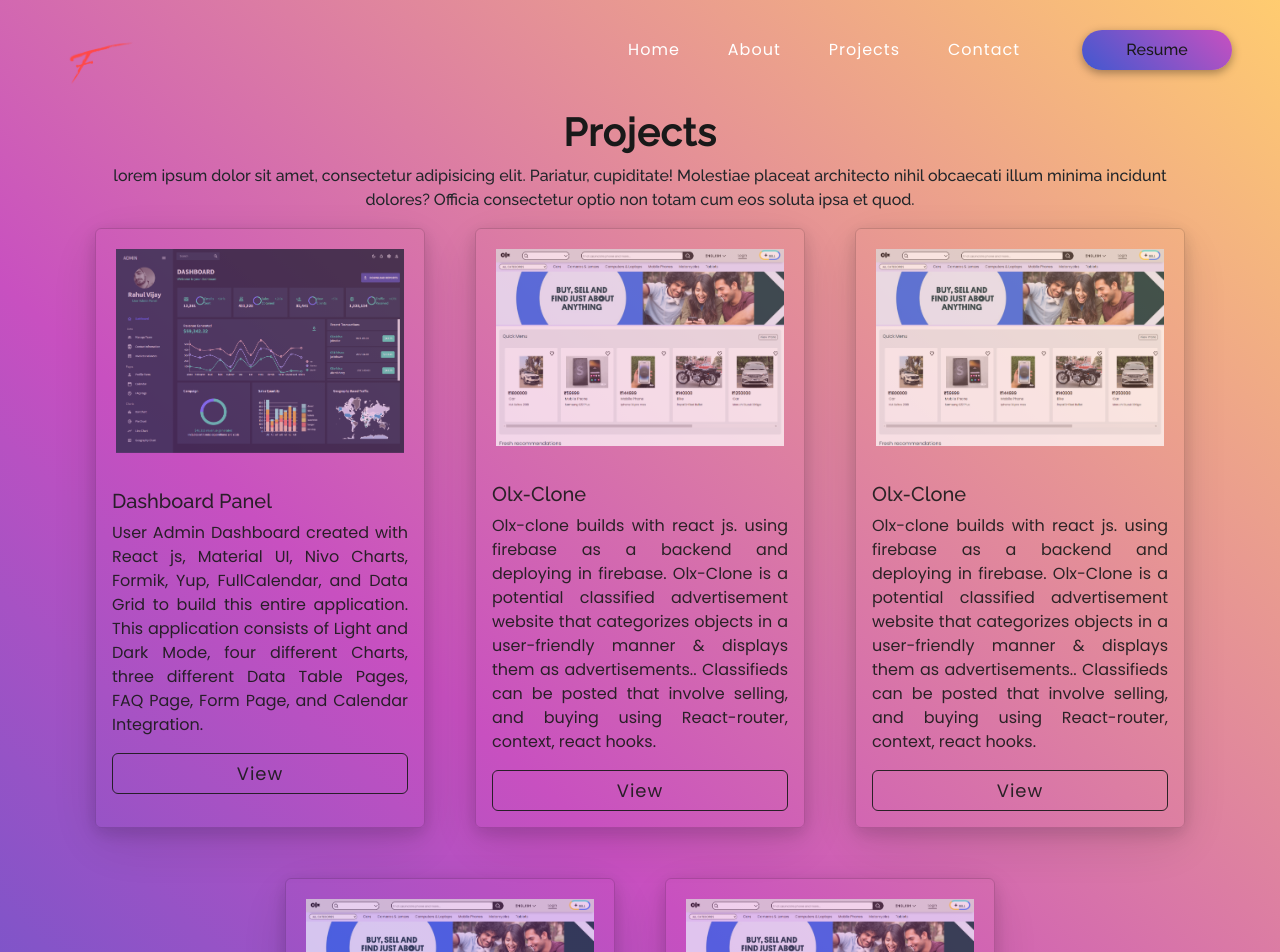
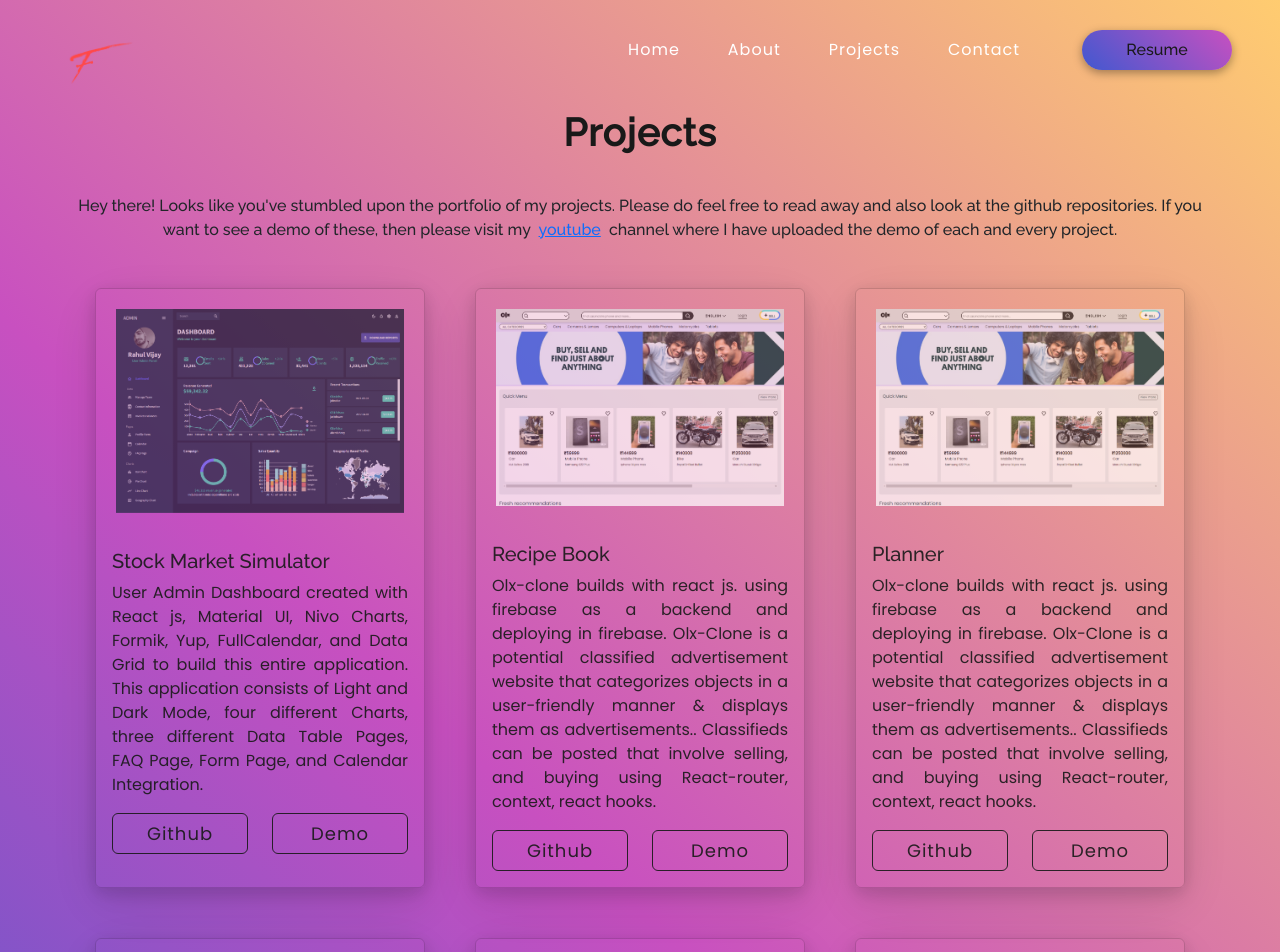
Before and after one commit to Faizan1203/Portfolio, a React (Create React App) app in the folder app/: page /project in a window 1280 px wide. Shown: the top 952 px of the page. Built offline with nearby package versions, Linux system fonts and the light colour scheme.

Commit message:
Fixed some issues

```diff
--- a/app/src/components/Projects/ProjectCard/ProjectCard.tsx
+++ b/app/src/components/Projects/ProjectCard/ProjectCard.tsx
@@ -1,13 +1,13 @@
 import Card from 'react-bootstrap/Card';
 import Button from 'react-bootstrap/Button';
+import { Col, Row } from 'react-bootstrap';
 
 export interface ProjectProps {
   imgPath: string;
   title: string;
   ghLink: string;
   description: string;
-  isBlog: boolean;
-  demoLink: '';
+  demoLink: string;
 }
 
 function ProjectCard(project: ProjectProps) {
@@ -19,25 +19,30 @@ function ProjectCard(project: ProjectProps) {
         <Card.Text style={{ textAlign: 'justify' }}>
           {project.description}
         </Card.Text>
+        <Row>
+          <Col md={6}>
             <Button
               className="viewbtn"
               variant="primary"
               href={project.ghLink}
               target="_blank"
+              rel="noreferrer"
             >
-            View
+              Github
             </Button>
-
-          {!project.isBlog && project.demoLink && (
+          </Col>
+          <Col md={6}>
             <Button
+              className="viewbtn"
               variant="primary"
               href={project.demoLink}
               target="_blank"
-              style={{ marginLeft: '10px' }}
+              rel="noreferrer"
             >
-              {'Demo'}
+              Demo
             </Button>
-          )}
+          </Col>
+        </Row>
       </Card.Body>
     </Card>
   );
--- a/app/src/components/Projects/Projects.css
+++ b/app/src/components/Projects/Projects.css
@@ -15,6 +15,9 @@
 }
 .project-section {
   position: relative !important;
+    .projectspara{
+      padding: 30px 0;
+    }
 }
 .project-card {
   padding-bottom: 50px !important;
@@ -73,13 +76,6 @@
   box-shadow: none !important;
 }
 
-
-@media (max-width: 767px) {
-  .project-section {
-
-  }
-}
-
 .projects-head {
   font-size: 2.4em !important;
   color: #191919 !important;
--- a/app/src/components/Projects/Projects.tsx
+++ b/app/src/components/Projects/Projects.tsx
@@ -10,49 +10,52 @@ function Projectlist() {
   const ProjectDataArray: ProjectProps[] = [
     {
       imgPath: adminpanel,
-      title: 'Dashboard Panel',
-      ghLink: 'https://rahul-dashboard-pannel.netlify.app',
+      title: 'Stock Market Simulator',
+      ghLink: 'https://github.com/Faizan1203/Stock-Market-Simulator',
       description:
         'User Admin Dashboard created with React js, Material UI, Nivo Charts, Formik, Yup, FullCalendar, and Data Grid to build this entire application. This application consists of Light and Dark Mode, four different Charts, three different Data Table Pages, FAQ Page, Form Page, and Calendar Integration.',
-      isBlog: false,
-      demoLink: '',
+      demoLink: 'https://youtu.be/yrsUpW8plHI',
     },
     {
       imgPath: olximage,
-      isBlog: false,
-      title: 'Olx-Clone',
+      title: 'Recipe Book',
       description:
         'Olx-clone builds with react js. using firebase as a backend and deploying in firebase. Olx-Clone is a potential classified advertisement website that categorizes objects in a user-friendly manner & displays them as advertisements.. Classifieds can be posted that involve selling, and buying using React-router, context, react hooks.',
-      ghLink: 'https://olx-clone-rahul.netlify.app/',
-      demoLink: '',
+      ghLink: 'https://github.com/Faizan1203/Angular-Recipe-Book',
+      demoLink: 'https://youtu.be/nmyKRAyAv_w',
     },
     {
       imgPath: olximage,
-      isBlog: false,
-      title: 'Olx-Clone',
+      title: 'Planner',
       description:
         'Olx-clone builds with react js. using firebase as a backend and deploying in firebase. Olx-Clone is a potential classified advertisement website that categorizes objects in a user-friendly manner & displays them as advertisements.. Classifieds can be posted that involve selling, and buying using React-router, context, react hooks.',
-      ghLink: 'https://olx-clone-rahul.netlify.app/',
-      demoLink: '',
+      ghLink: 'https://github.com/Faizan1203/HardNut',
+      demoLink: 'https://youtu.be/HZkOODibc1c',
     },
     {
       imgPath: olximage,
-      isBlog: false,
-      title: 'Olx-Clone',
+      title: 'Blogger',
       description:
         'Olx-clone builds with react js. using firebase as a backend and deploying in firebase. Olx-Clone is a potential classified advertisement website that categorizes objects in a user-friendly manner & displays them as advertisements.. Classifieds can be posted that involve selling, and buying using React-router, context, react hooks.',
-      ghLink: 'https://olx-clone-rahul.netlify.app/',
-      demoLink: '',
+      ghLink: 'https://github.com/Faizan1203/Blogger',
+      demoLink: 'https://youtu.be/IEPGRZKLCxo',
     },
     {
       imgPath: olximage,
-      isBlog: false,
-      title: 'Olx-Clone',
+      title: 'Ecommerce',
       description:
         'Olx-clone builds with react js. using firebase as a backend and deploying in firebase. Olx-Clone is a potential classified advertisement website that categorizes objects in a user-friendly manner & displays them as advertisements.. Classifieds can be posted that involve selling, and buying using React-router, context, react hooks.',
-      ghLink: 'https://olx-clone-rahul.netlify.app/',
+      ghLink: 'https://github.com/Faizan1203/E-Commerce',
+      demoLink: 'https://youtu.be/qF9SPP5sr0g',
+    },
+    {
+      imgPath: olximage,
+      title: 'Personal Website',
+      description:
+        'Olx-clone builds with react js. using firebase as a backend and deploying in firebase. Olx-Clone is a potential classified advertisement website that categorizes objects in a user-friendly manner & displays them as advertisements.. Classifieds can be posted that involve selling, and buying using React-router, context, react hooks.',
+      ghLink: 'https://github.com/Faizan1203/Portfolio',
       demoLink: '',
-    }
+    },
   ];
 
   const [load, updateLoad] = useState(true);
@@ -70,15 +73,18 @@ function Projectlist() {
       <Loader load={load} />
       <Container fluid className="project-section">
         <Container>
-          <Row
-            style={{ justifyContent: 'center', paddingBottom: '10px' }}
-          >
+          <Row style={{ justifyContent: 'center', paddingBottom: '10px' }}>
             <h2 className="text-center projects-head">Projects</h2>
-            <p className="text-center">
-              lorem ipsum dolor sit amet, consectetur adipisicing elit.
-              Pariatur, cupiditate! Molestiae placeat architecto nihil obcaecati
-              illum minima incidunt dolores? Officia consectetur optio non totam
-              cum eos soluta ipsa et quod.
+            <p className="text-center projectspara">
+              Hey there! Looks like you've stumbled upon the portfolio of my
+              projects. Please do feel free to read away and also look at the
+              github repositories. If you want to see a demo of these, then
+              please visit my &nbsp;
+              <a href="https://www.youtube.com/channel/UCOfAJ36-E-s6z6YFsc8DWDQ" target="_blank" rel="noreferrer">
+                youtube
+              </a>{' '}
+              &nbsp;channel where I have uploaded the demo of each and every
+              project.
             </p>
 
             {ProjectDataArray.map((project, index) => (
```
Also changed, not shown: app/public/logo-f.png (added), app/public/manifest.json. Lines whose indentation alone changed are shown as unchanged.
